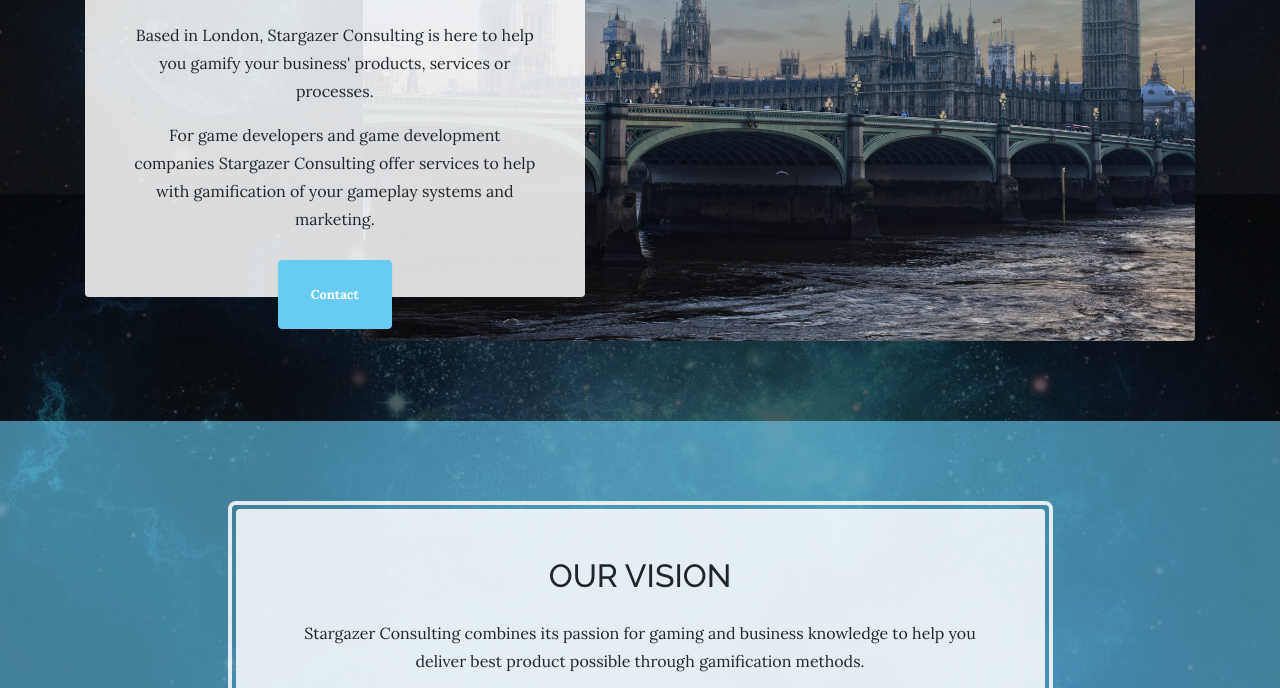
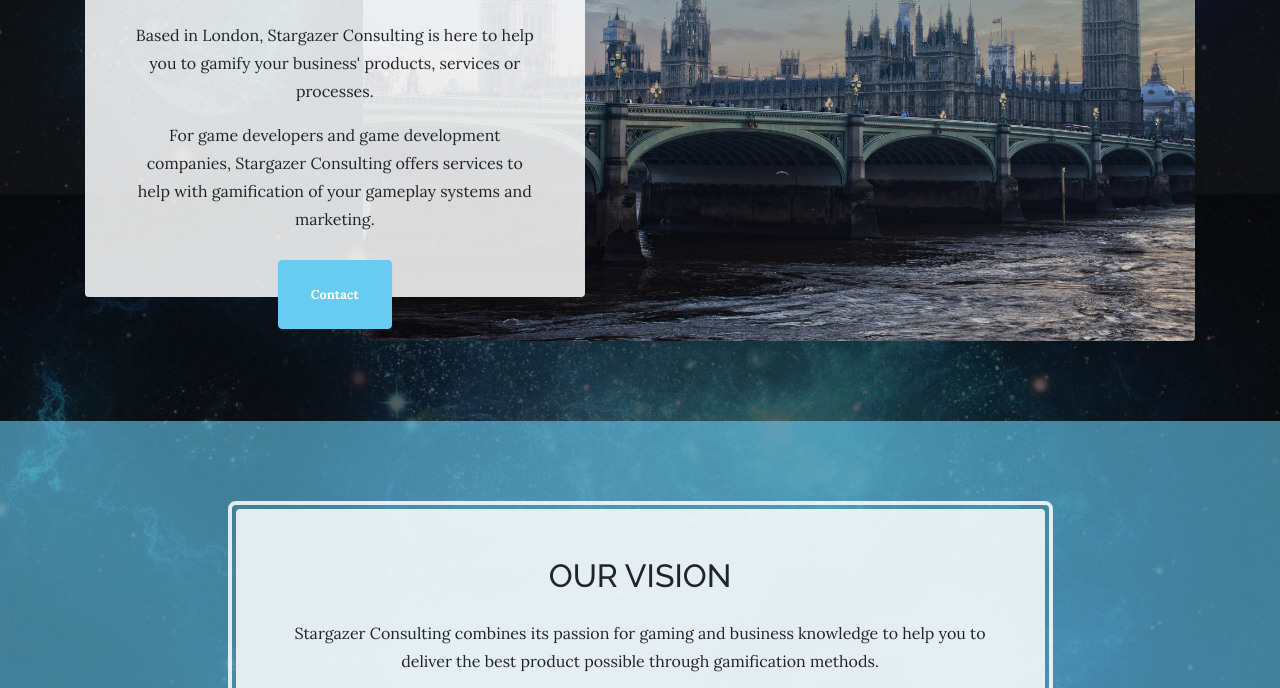
Before and after one commit to stargazeruk/stargazerconsulting.co.uk, a website: page index.html in a window 1280 px wide. Shown: the part 606-1294 px from the top of the page. Drawn offline with Linux system fonts and the light colour scheme.

Commit message:
Update index

```diff
--- a/index.html
+++ b/index.html
@@ -66,9 +66,9 @@
             <span class="section-heading-upper">Stargazer Consulting</span>
             <span class="section-heading-lower">GAMIFICATION CONSULTANCY</span>
           </h2>
-          <p class="mb-3">Based in London, Stargazer Consulting  is here to help you gamify your business' products, services or processes.
+          <p class="mb-3">Based in London, Stargazer Consulting  is here to help you to gamify your business' products, services or processes.
           </p>
-            <p class="mb-3"> For game developers and game development companies Stargazer Consulting offer services to help with gamification of your gameplay systems and marketing.
+            <p class="mb-3"> For game developers and game development companies, Stargazer Consulting offers services to help with gamification of your gameplay systems and marketing.
           </p>
           <div class="intro-button mx-auto">
             <a class="btn btn-primary btn-xl" href="contact.html">Contact</a>
@@ -87,7 +87,7 @@
               <!-- <span class="section-heading-upper">MISSION</span> -->
               <span class="section-heading">OUR VISION</span>
             </h2>
-            <p class="mb-0">Stargazer Consulting combines its passion for gaming and business knowledge to help you deliver best product possible through gamification methods.</p>
+            <p class="mb-0">Stargazer Consulting combines its passion for gaming and business knowledge to help you to deliver the best product possible through gamification methods.</p>
               <p></p>
             <p class="mb-0">In this digital age Stargazer Consulting aims to provide growth with modernised techniques of gamification.</p>
           </div>
```
